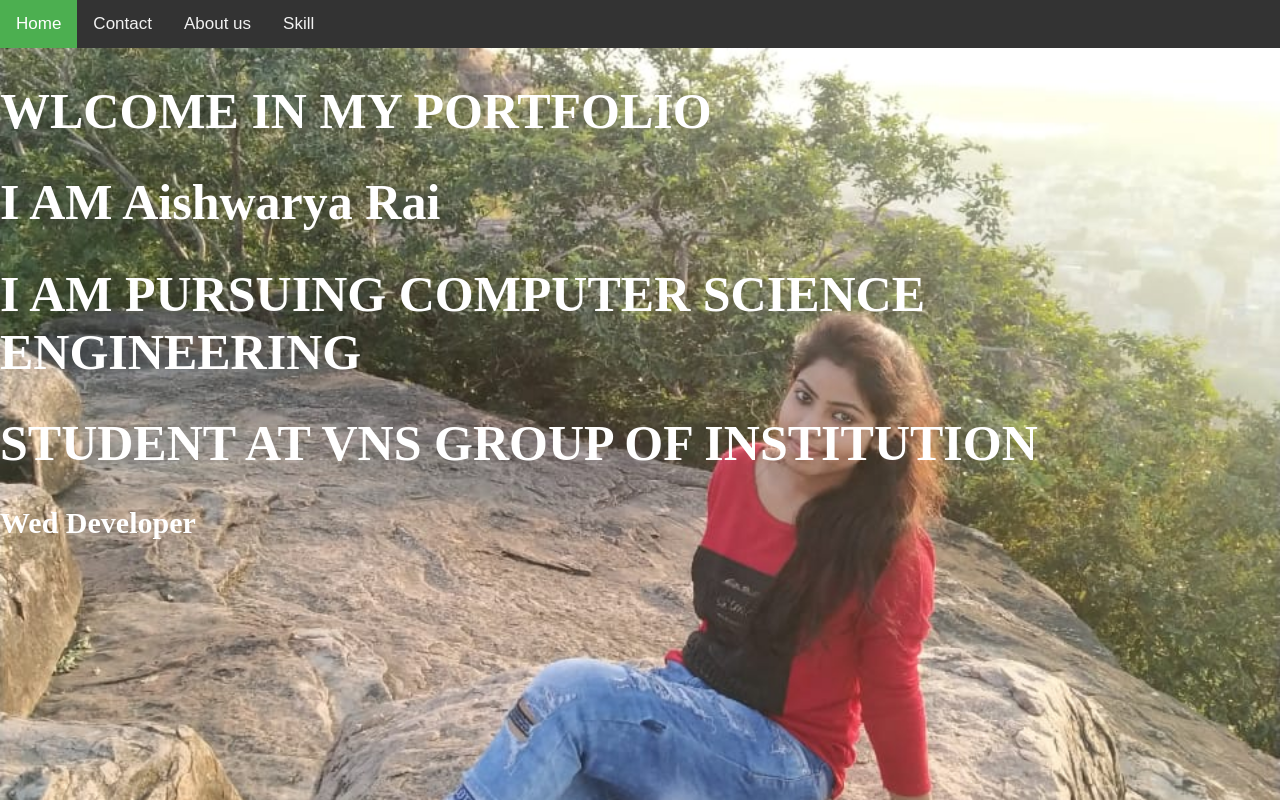
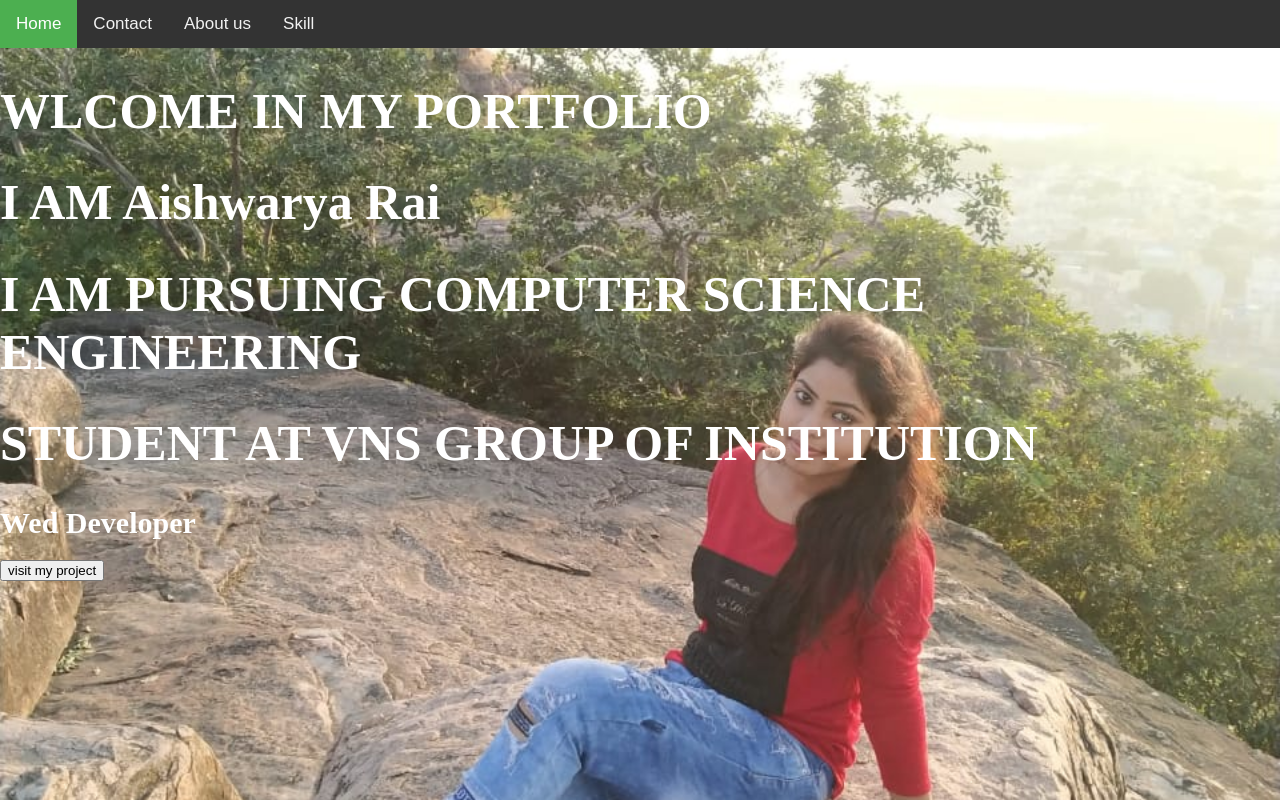
Before and after one commit to Aish-Rai/progate-webathon, a plain HTML site: page index.html in a window 1280 px wide. Drawn offline with Linux system fonts and the light colour scheme.

Commit message:
Update index.html

```diff
--- a/index.html
+++ b/index.html
@@ -19,7 +19,8 @@
        <h1 class="name">I AM PURSUING COMPUTER SCIENCE ENGINEERING</h1>
 	   <h1 class="name">STUDENT AT VNS GROUP OF INSTITUTION</h1>
        <h1 class="desc">Wed Developer</h1>
-	   </div>
+	<a href="https:github.com/aishrai"><button class="button button1">visit my project</button></a>
+</div>
      </div>
 </body>
 </html>
```
